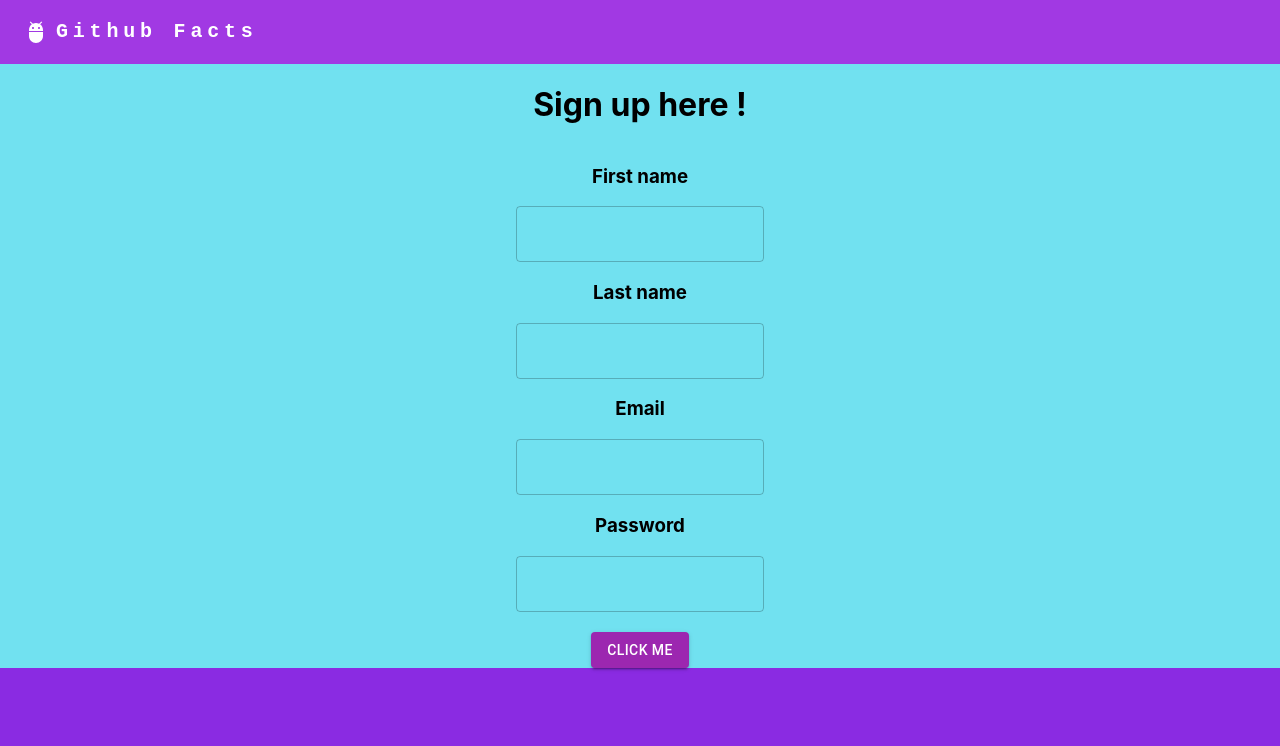
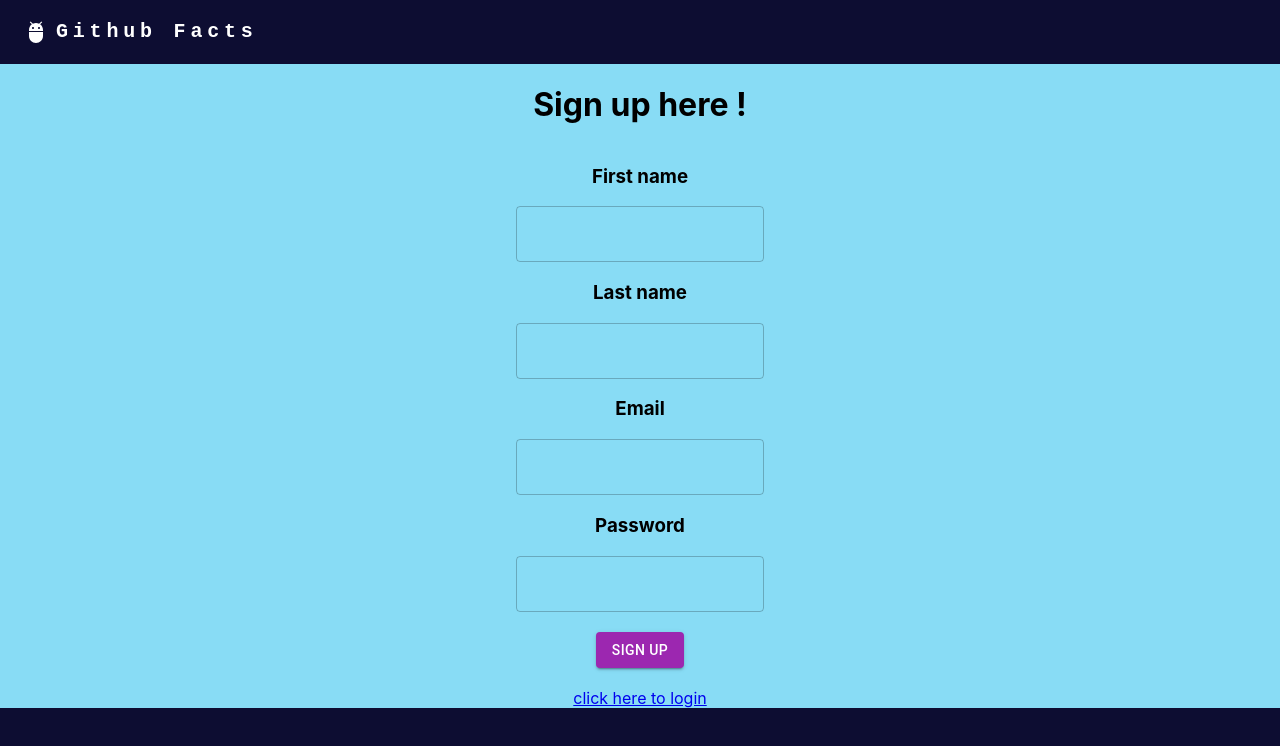
Before and after one commit to gjstirling/GitHub-App, a React (Create React App) app in the folder client/: page /register in a window 1280 px wide. Shown: the top 746 px of the page. Built offline with nearby package versions, Linux system fonts and the light colour scheme.

Commit message:
Primary functionality complete

```diff
--- a/client/src/components/NavBar.jsx
+++ b/client/src/components/NavBar.jsx
@@ -51,7 +51,7 @@ const ResponsiveAppBar = () => {
   console.log(username)
 
   return (
-    <AppBar position="static" style={{ background: "#A139E3" }}>
+    <AppBar position="static" style={{ background: (13, 13, 50) }}>
       <Container maxWidth="xl">
         <Toolbar disableGutters>
           <AdbIcon sx={{ display: { xs: "none", md: "flex" }, mr: 1 }} />
--- a/client/src/components/form/Form.module.css
+++ b/client/src/components/form/Form.module.css
@@ -1,5 +1,5 @@
 .form {
-    background-color: rgb(113, 225, 240);
+    background-color: rgb(136, 220, 245);
     display:flex;
     flex-direction: column;
     align-items: center;
--- a/client/src/hooks/useSearchForm.js
+++ b/client/src/hooks/useSearchForm.js
@@ -3,6 +3,7 @@ import findFavouriteLanguage from "../services/findFavouriteLanguage";
 
 export const useSearchForm = () => {
   const [username, setUsername] = useState("");
+  const [result, setResult] = useState("");
 
   const handleSubmit = async (event) => {
     event.preventDefault();
@@ -11,11 +12,10 @@ export const useSearchForm = () => {
     }
     const result = await findFavouriteLanguage(username);
     if (result === undefined) {
+      setResult("")
       alert(`${username} is not a valid username`);
     }
-    alert(
-      `${username}'s favourite language is ${result[0]} \n they have ${result[1]} repositories in total`
-    );
+    setResult(`I would guess that ${username}'s favourite language is ${result[0]} \n as they have ${result[1]} repositories`)
   };
 
   const handleChange = (event) => {
@@ -23,5 +23,5 @@ export const useSearchForm = () => {
     setUsername(event.target.value.toLowerCase());
   };
 
-  return { handleSubmit, handleChange, username };
+  return { handleSubmit, handleChange, username, result };
 };
--- a/client/src/index.css
+++ b/client/src/index.css
@@ -5,7 +5,7 @@ body {
     sans-serif;
   -webkit-font-smoothing: antialiased;
   -moz-osx-font-smoothing: grayscale;
-  background-color: blueviolet;
+  background-color: rgb(13, 13, 50);
 }
 
 code {
--- a/client/src/pages/Register.jsx
+++ b/client/src/pages/Register.jsx
@@ -1,5 +1,5 @@
 import { Button, TextField } from "@mui/material";
-import Form from '../components/form/Form'
+import Form from "../components/form/Form";
 
 const Register = () => {
   return (
@@ -16,8 +16,10 @@ const Register = () => {
         <TextField label="" variant="outlined" />
         <br></br>
         <Button variant="contained" type="submit" color="secondary">
-        Click me
+          Sign up
         </Button>
+        <br></br>
+        <a href="/login"> click here to login </a>
       </Form>
     </div>
   );
--- a/client/src/pages/Search.jsx
+++ b/client/src/pages/Search.jsx
@@ -4,7 +4,7 @@ import { useSearchForm } from '../hooks/useSearchForm';
 
 const Search = () => {
 
-  const {username, handleSubmit, handleChange} = useSearchForm();
+  const {username, handleSubmit, handleChange, result} = useSearchForm();
 
   return (
     <div id="main" className={style.container}>
@@ -17,6 +17,7 @@ const Search = () => {
         className={style.textBox}
         onChange={handleChange}
       />
+      <br></br>
       <Button
         variant="contained"
         type="submit"
@@ -24,8 +25,9 @@ const Search = () => {
         className="button"
         onClick={handleSubmit}
       >
-        Click me
+        Make guess
       </Button>
+      <h3>{result}</h3>
     </div>
   );
 };
--- a/client/src/pages/Search.module.css
+++ b/client/src/pages/Search.module.css
@@ -1,5 +1,5 @@
 .container {
-  background-color: rgb(205, 159, 252);
+  background-color: rgb(136, 220, 245);
   width: 100%;
   padding: 10px;
   display: flex;
@@ -9,7 +9,7 @@
 }
 
 .header {
-  color: rgb(16, 14, 18);
+  color: rgb(0, 0, 0);
   margin: auto;
   width: 50%;
   padding: 10px;
```
Lines whose indentation alone changed are shown as unchanged.
